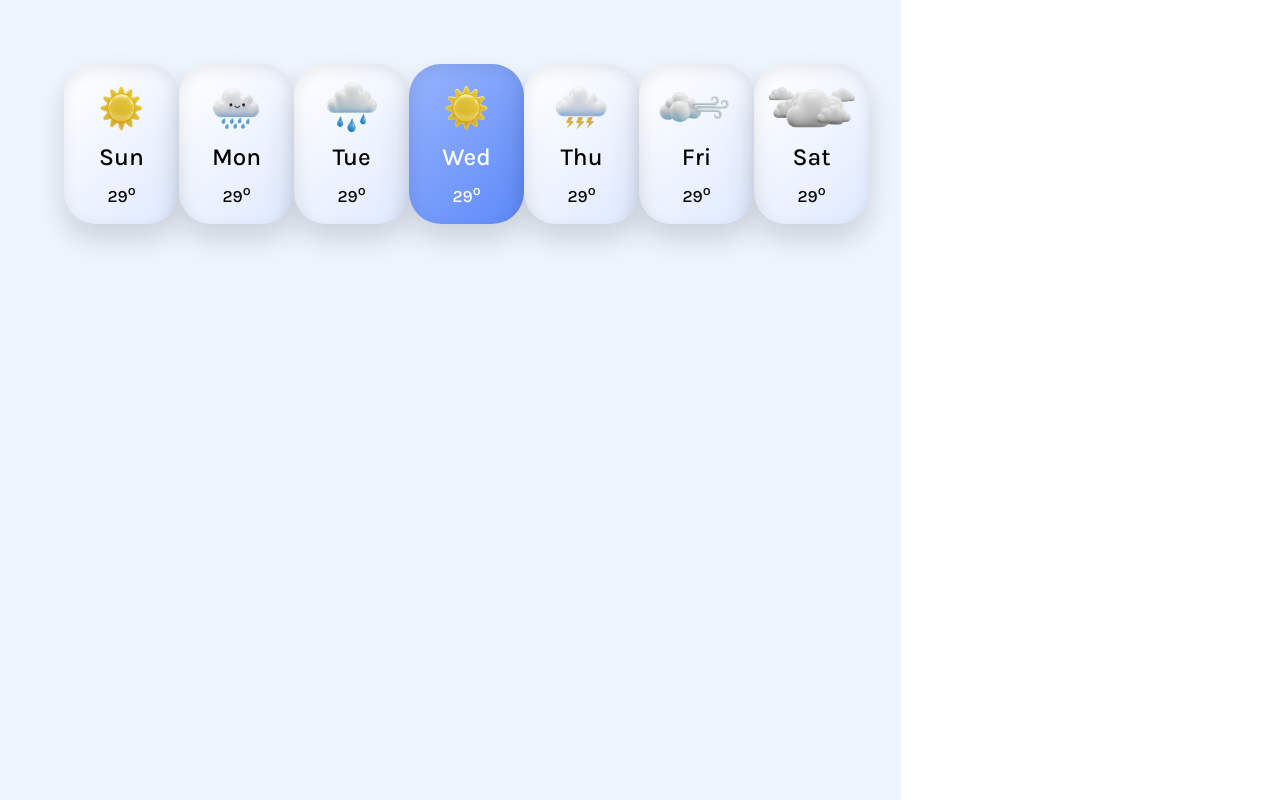
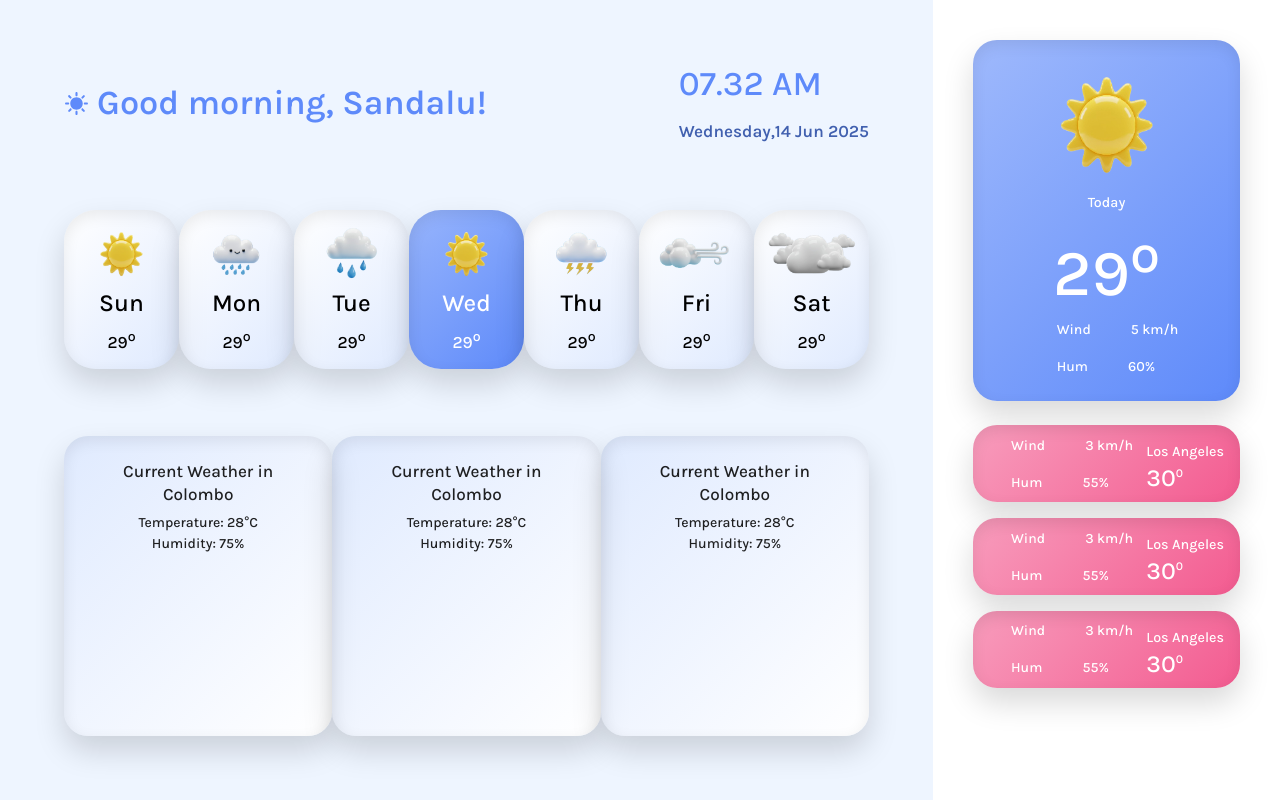
Before and after one commit to Sandalu2001/skycast, a Next.js app in the folder webapp/: page / in a window 1280 px wide. Built offline with nearby package versions, Linux system fonts and the light colour scheme; some icons are missing.

Commit message:
Enhance LandingPage component: add location cards, improve layout, and integrate daily forecast and core data sections

```diff
--- a/webapp/src/components/home/landingPage.tsx
+++ b/webapp/src/components/home/landingPage.tsx
@@ -3,65 +3,124 @@
 import { alpha, Box, Button, Stack, Typography } from "@mui/material";
 import Image from "next/image";
 import DateCard from "../cards/dateCard";
+import LocationCard from "../cards/locationCard";
+import SecondaryLocationCard from "../cards/secondaryLocationCard";
+import { Sunny } from "@mui/icons-material";
+import DailyForcastSection from "./DailyForcast";
+import CoreDataSection from "./coreData";
 
 export default function LandingPage() {
   return (
     <Stack
       sx={{
+        width: "100%",
         height: "100%",
+        overflow: "hidden",
         flexDirection: "row",
       }}
     >
       <Stack
         sx={{
+          p: 8,
+          gap: 4,
           flex: 5,
           background: (theme) => theme.palette.background.paper,
-          flexDirection: "row",
+          height: "100%",
+          alignContent: "space-between",
           justifyContent: "space-between",
-          p: 8,
-          pr: 4,
         }}
       >
-        <DateCard
+        <Stack
+          sx={{
+            flexDirection: "row",
+            justifyContent: "space-between",
+          }}
+        >
+          <Stack
+            gap={1}
+            sx={{ width: "100%" }}
+            flexDirection={"row"}
+            justifyContent={"space-between"}
+            alignContent={"space-between"}
+          >
+            <Typography
+              variant="h3"
+              color="primary"
+              sx={{
+                fontWeight: 600,
+                display: "flex",
+                alignItems: "center",
+                gap: 1,
+              }}
+            >
+              <Sunny fontSize="large" />
+              {`Good morning, Sandalu!`}
+            </Typography>
+
+            <Stack gap={2}>
+              <Typography variant="h3" color="primary">
+                07.32 AM
+              </Typography>
+              <Typography
+                variant="h5"
+                color="primary.dark"
+                sx={{ fontWeight: 600 }}
+              >
+                Wednesday,14 Jun 2025
+              </Typography>
+            </Stack>
+          </Stack>
+        </Stack>
+        <DailyForcastSection />
+        <CoreDataSection />
+      </Stack>
+
+      {/* Location card */}
+      <Stack
+        sx={{
+          height: "100%",
+          p: 5,
+          flex: 2,
+          flexShrink: 0,
+          gap: 3,
+          overflow: "auto",
+        }}
+      >
+        <LocationCard
           imageURL={"sunny"}
-          day={"Sun"}
+          day={"Today"}
           temperature={"29"}
-          isToday={false}
+          location={"New York"}
+          wind={"5 km/h"}
+          humidity={"60%"}
         />
-        <DateCard
-          imageURL={"raining"}
-          day={"Mon"}
-          temperature={"29"}
-          isToday={false}
-        />
-        <DateCard
-          imageURL={"slightly-raining"}
-          day={"Tue"}
-          temperature={"29"}
-          isToday={false}
-        />
-        <DateCard imageURL={"sunny"} day={"Wed"} temperature={"29"} isToday />
-        <DateCard
-          imageURL={"thunderstorm"}
-          day={"Thu"}
-          temperature={"29"}
-          isToday={false}
-        />
-        <DateCard
-          imageURL={"windy"}
-          day={"Fri"}
-          temperature={"29"}
-          isToday={false}
-        />
-
-        <DateCard
-          imageURL={"cloudy"}
-          day={"Sat"}
-          temperature={"29"}
-          isToday={false}
-        />
+        <Stack gap={2}>
+          <SecondaryLocationCard
+            imageURL={"sunny"}
+            day={"Tomorrow"}
+            temperature={"30"}
+            location={"Los Angeles"}
+            wind={"3 km/h"}
+            humidity={"55%"}
+          />
+          <SecondaryLocationCard
+            imageURL={"sunny"}
+            day={"Tomorrow"}
+            temperature={"30"}
+            location={"Los Angeles"}
+            wind={"3 km/h"}
+            humidity={"55%"}
+          />
+          <SecondaryLocationCard
+            imageURL={"sunny"}
+            day={"Tomorrow"}
+            temperature={"30"}
+            location={"Los Angeles"}
+            wind={"3 km/h"}
+            humidity={"55%"}
+          />
+        </Stack>
       </Stack>
-      <Stack sx={{ height: "100%", flex: 2, p: 8, pl: 4 }}></Stack>
     </Stack>
   );
 }
```
